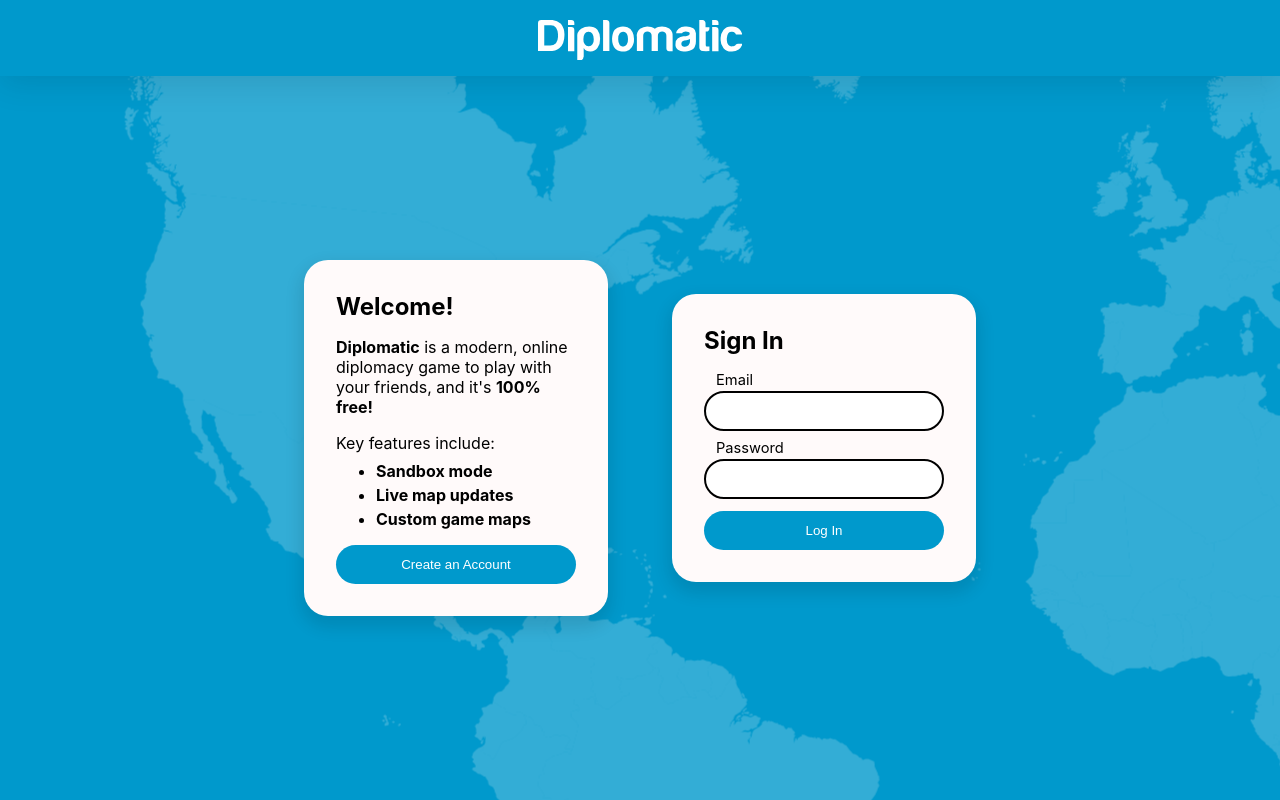
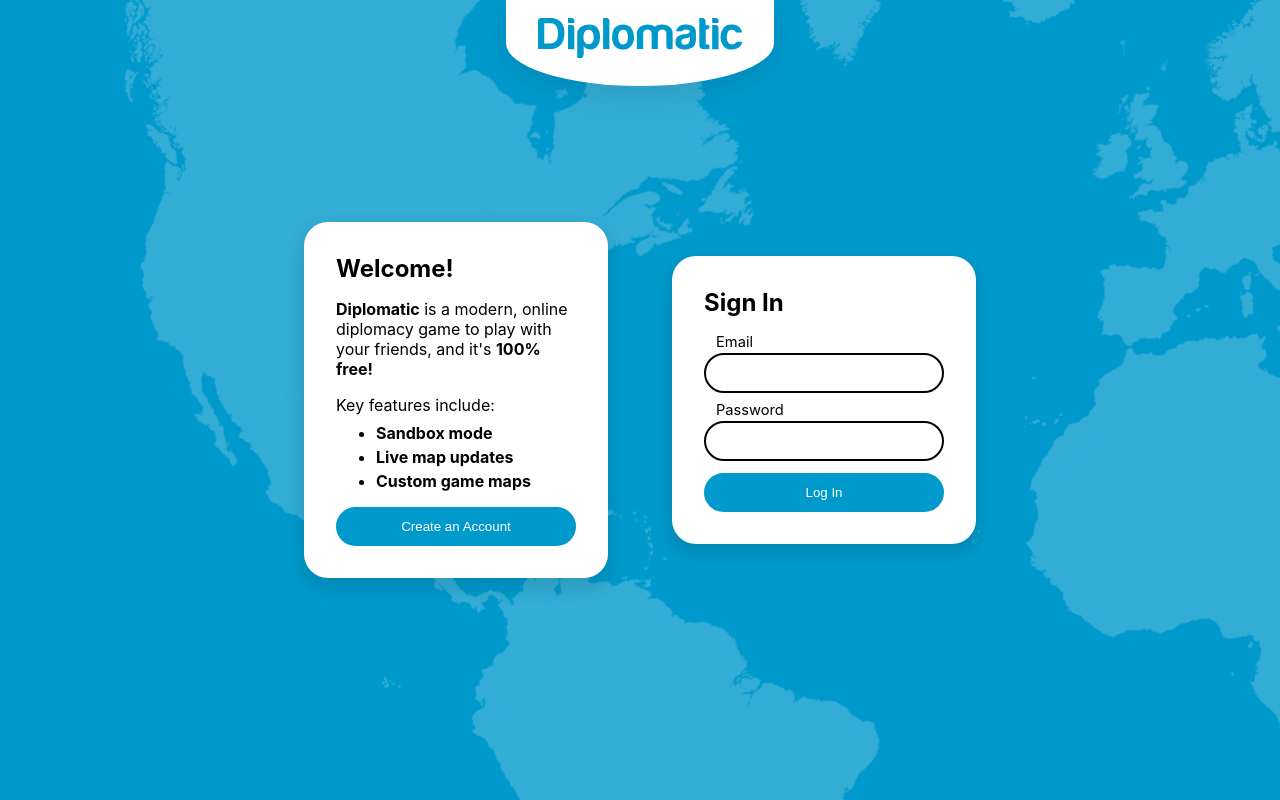
Before and after one commit to Ezequiel-GM/diplomacy, a React (Create React App) app: page /games in a window 1280 px wide. Built offline with nearby package versions, Linux system fonts and the light colour scheme; no server answers.

Commit message:
app bar animations

```diff
--- a/src/components/AppBar.tsx
+++ b/src/components/AppBar.tsx
@@ -1,50 +1,115 @@
-import { motion } from "framer-motion";
+import { motion, useAnimation } from "framer-motion";
+import { useEffect, useState } from "react";
 import { useAuthState } from "react-firebase-hooks/auth";
 import { Link } from "react-router-dom";
 import styled from "styled-components";
 import { ReactComponent as LogoSvg } from "../assets/images/diplomatic_logo.svg";
 import { auth } from "../firebase";
 
-const Container = styled(motion.div)`
-  box-shadow: ${(props) => props.theme.boxShadow.appBar};
-  z-index: 1;
-  padding: 12px 32px;
+const Container = styled.header`
+  position: absolute;
+  width: 100%;
   display: flex;
   flex-direction: row;
   justify-content: center;
-  align-items: center;
+  z-index: 100;
 `;
 
-const Wrapper = styled.header<{ displayNav: boolean }>`
-  flex-grow: ${(props) => (props.displayNav ? 1 : 0)};
-  transition: flex-grow 1s;
-  max-width: 1600px;
+const BarShape = styled(motion.div)`
+  background-color: ${(props) => props.theme.color.onPrimary};
+  box-shadow: ${(props) => props.theme.boxShadow.appBar};
   display: flex;
   flex-direction: row;
+  align-items: center;
   justify-content: space-between;
-  align-items: center;
+`;
+
+const LogoContainer = styled(motion.div)`
+  display: flex;
+  justify-content: center;
 `;
 
 const Logo = styled(LogoSvg)`
-  margin-top: 8px;
+  margin-top: 6px;
   height: 40px;
-  fill: ${(props) => props.theme.color.onPrimary};
+  fill: ${(props) => props.theme.color.primary};
 `;
+
+const appBarVariants = {
+  initial: {
+    y: -100,
+    borderRadius: "0 0 100% 100%",
+    flexGrow: 0.0001,
+    padding: "12px 32px 24px",
+  },
+  center: {
+    y: 0,
+    borderRadius: "0 0 100% 100%",
+    flexGrow: 0.0001,
+    padding: "12px 32px 24px",
+    transition: {
+      type: "easeIn",
+      duration: 0.75,
+    },
+  },
+  fullWidth: {
+    y: 0,
+    borderRadius: ["0 0 100% 100%", "0 0 0% 0%"],
+    flexGrow: [0.001, 1],
+    padding: ["12px 32px 24px", "12px 32px 12px"],
+    transition: {
+      type: "linear",
+      duration: 0.75,
+    },
+  },
+};
+
+const logoVariants = {
+  initial: {
+    minWidth: "100%",
+  },
+  alignLeft: {
+    minWidth: "0%",
+    transition: {
+      type: "linear",
+      duration: 0.75,
+    },
+  },
+};
 
 export default function AppBar() {
   const [user, loading] = useAuthState(auth);
+  const appBarControls = useAnimation();
+  const logoControls = useAnimation();
+  const [isCentered, setIsCentered] = useState(false);
+
+  appBarControls.start("center").then(() => setIsCentered(true));
+
+  useEffect(() => {
+    if (isCentered && user && !loading) {
+      appBarControls
+        .start("fullWidth")
+        .then(() => logoControls.start("alignLeft"));
+    }
+  }, [appBarControls, logoControls, isCentered, user, loading]);
 
   return (
-    <Container
-      initial={{ opacity: 0 }}
-      animate={{ opacity: 1 }}
-      transition={{ duration: 1 }}
-    >
-      <Wrapper displayNav={user && !loading}>
-        <Link to="/">
-          <Logo />
-        </Link>
-      </Wrapper>
+    <Container>
+      <BarShape
+        variants={appBarVariants}
+        initial="initial"
+        animate={appBarControls}
+      >
+        <LogoContainer
+          variants={logoVariants}
+          initial="initial"
+          animate={logoControls}
+        >
+          <Link to="/">
+            <Logo />
+          </Link>
+        </LogoContainer>
+      </BarShape>
     </Container>
   );
 }
--- a/src/theme.json
+++ b/src/theme.json
@@ -10,7 +10,7 @@
   },
   "color": {
     "appBackground": "#0099CC",
-    "card": "#FFFAFA",
+    "card": "white",
     "error": "red",
     "onPrimary": "white",
     "primary": "#0099CC",
```
